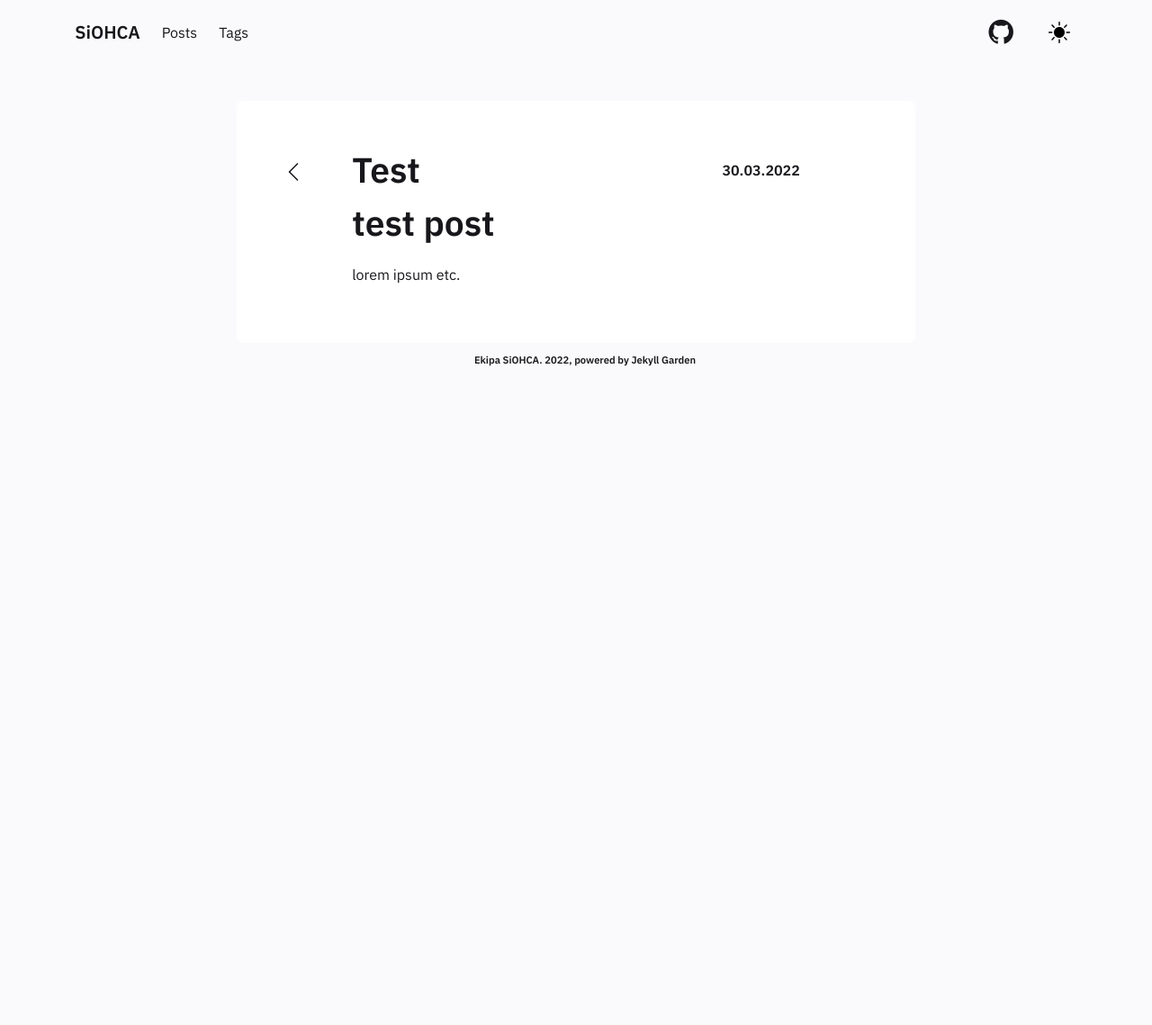
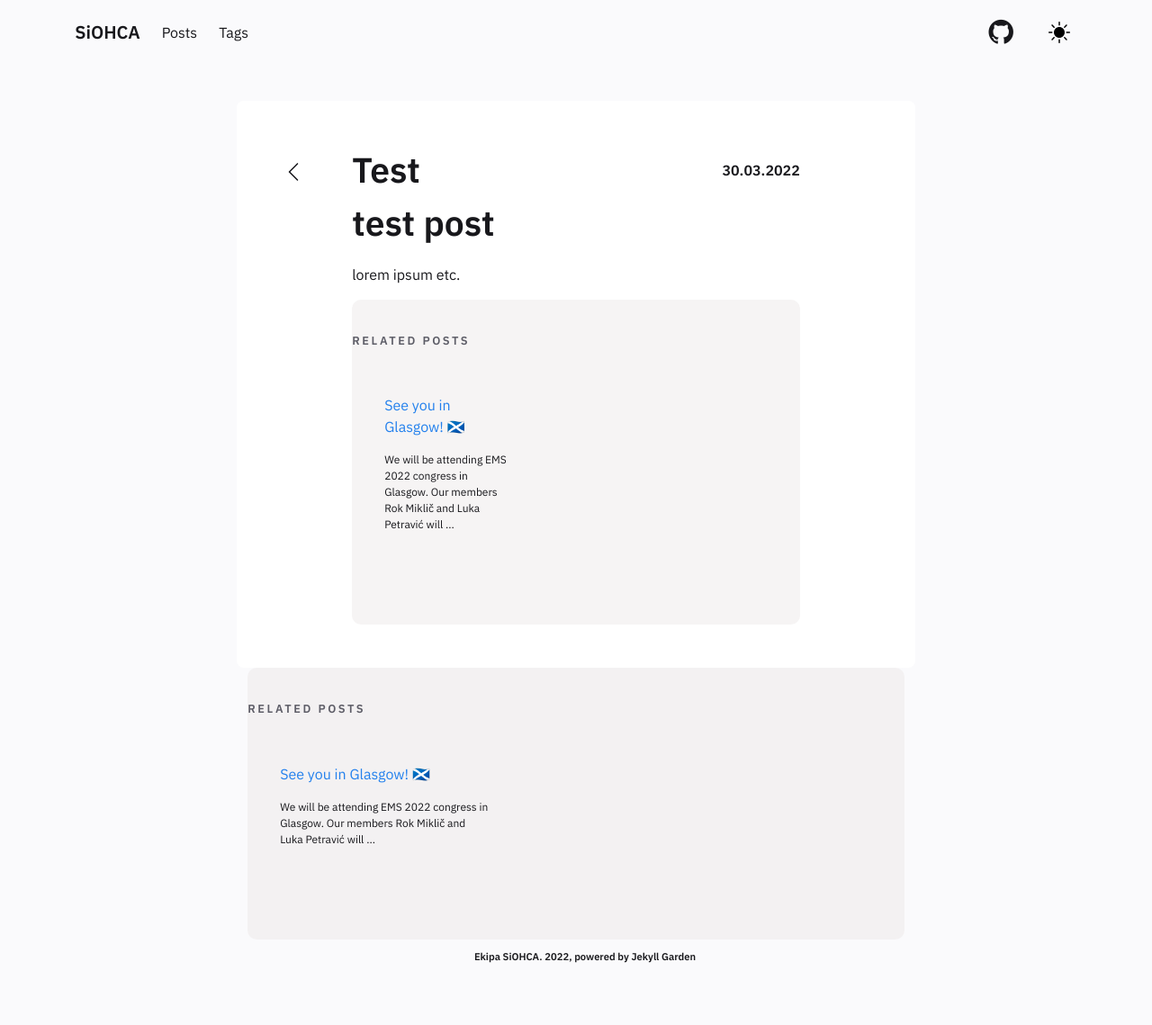
Before and after one commit to SterArcher/OHCA-registry-Slovenia, a Jekyll site: the page built from _posts/2022-03-3-test.md, in a window 1280 px wide. Shown: the whole page at 90% size. Built offline with Jekyll 4.4.1, drawn with Linux system fonts in a browser that asks for light colours; nearby versions of some CDN libraries; before the commit the page ends 900 px from its top, so only the background shows below that.

Commit message:
related fix

```diff
--- a/_config.yml
+++ b/_config.yml
@@ -65,7 +65,7 @@ preferences:
   backlinks:
     enabled: true
   related:
-    enabled: false # This enables the posts that are related to each other by tags
+    enabled: true # This enables the posts that are related to each other by tags
   wrapping:
     enabled: true
   contextmenu:
--- a/_layouts/Post.html
+++ b/_layouts/Post.html
@@ -134,7 +134,9 @@
                         </div>
                         {%- include Content.html -%}
                         {%- include Backlinks.html -%}
+                        {%- include Related.html -%}
                     </div>
+                    {%- include Related.html -%}
                     {%- include Footer.html -%}
                 </main>
             </div>
@@ -178,10 +180,8 @@
                             </a>
                         </div>
                     </div>
-                    {%- include Related.html -%}
                     {%- endfor -%}
                 </div>
-                {%- include Related.html -%}
                 {%- include Footer.html -%}
             </div>
             {%- endif -%}
```
Also changed, not shown: _includes/Homepage.html (line endings or trailing spaces).
